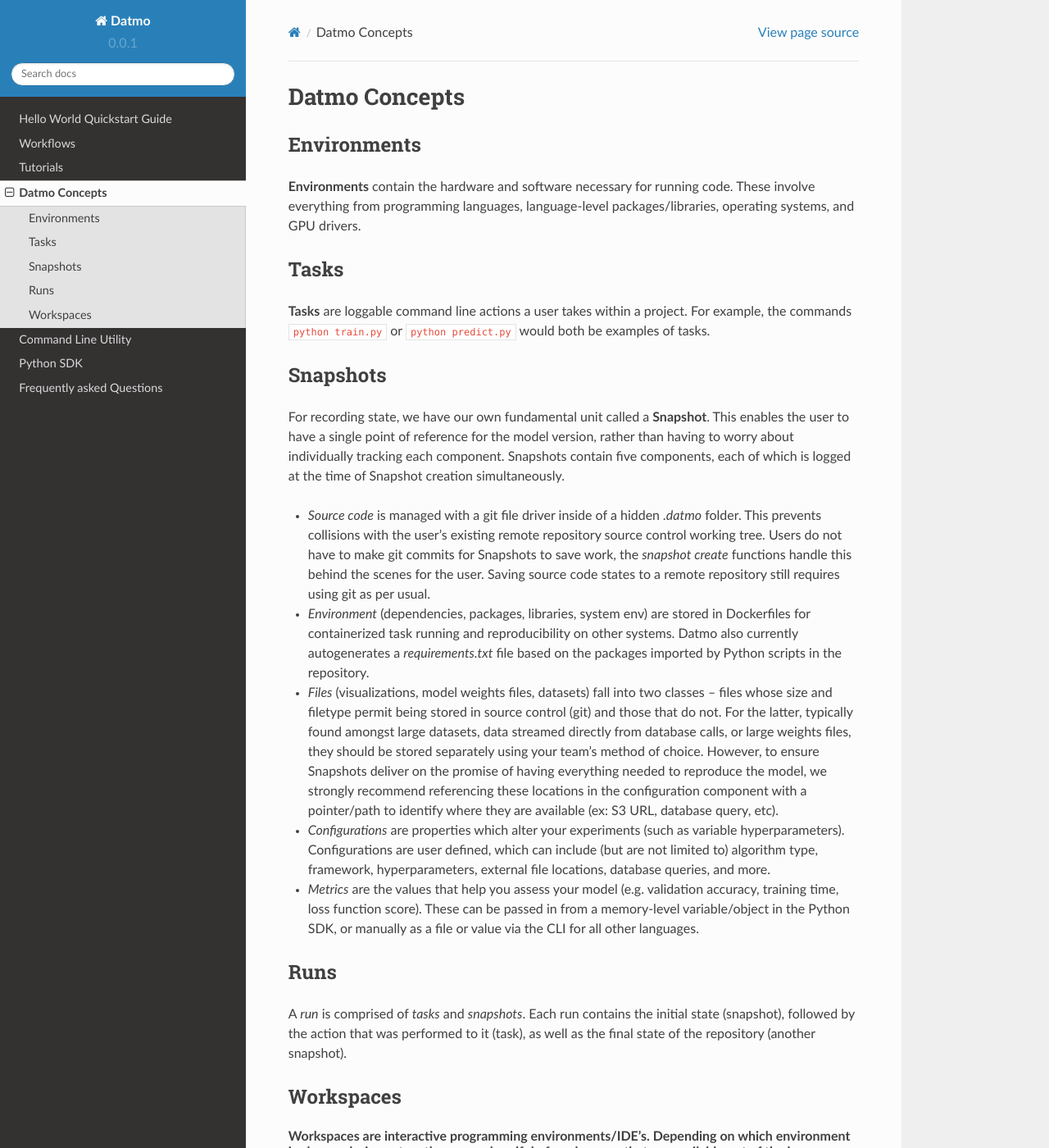
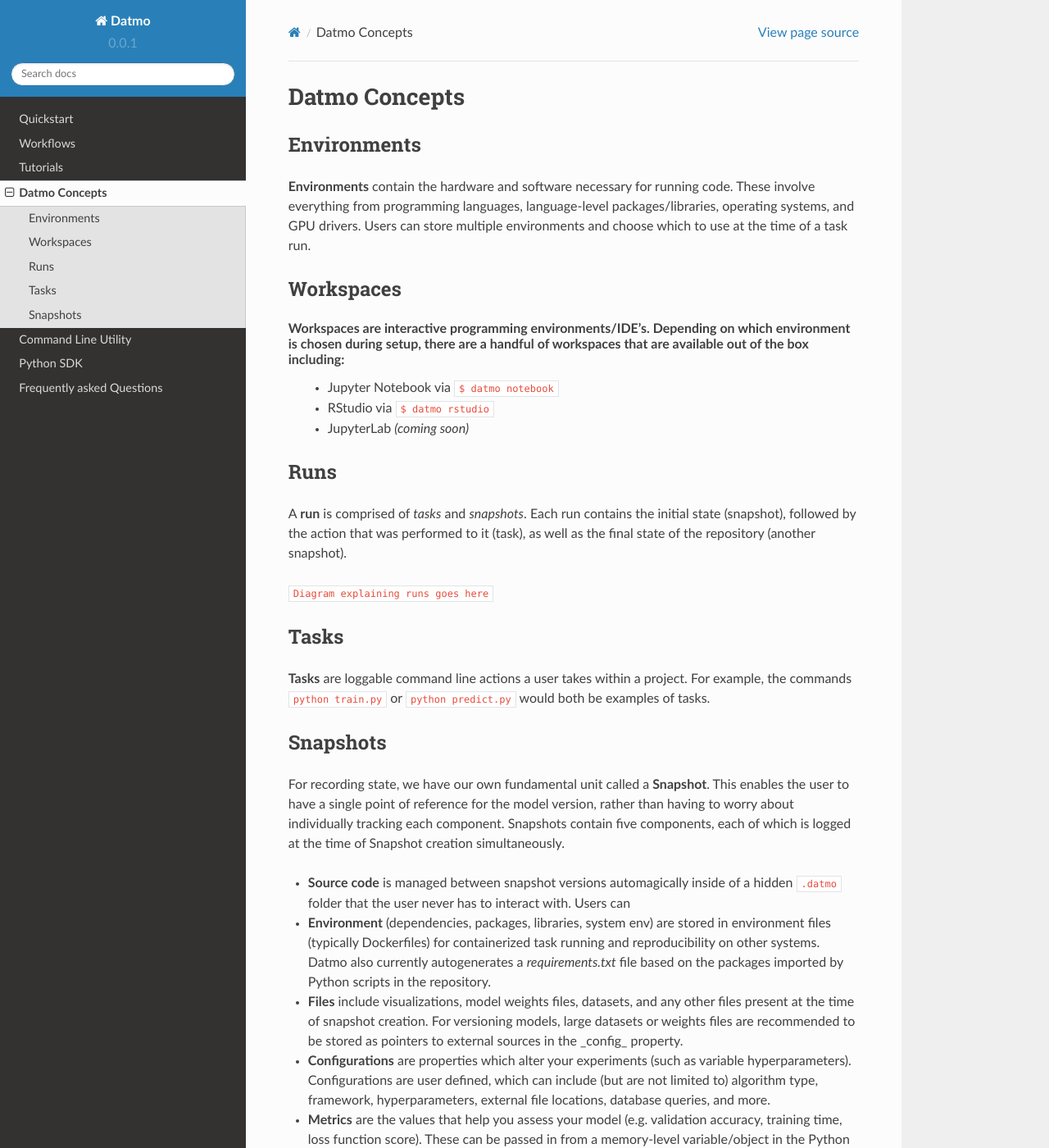
Before and after one commit to datmo/datmo, a Sphinx documentation site: the page built from docs/concepts.rst, in a window 1280 px wide and 1400 px high. Shown: the whole window at 82% size. Built offline with Sphinx 7.4.7 and the Read the Docs theme 2.0.0, drawn with Linux system fonts in a browser that asks for light colours; pages that are not in the unit, such as notebooks, are missing from menus; some of the changed text lies outside the part shown.

Commit message:
Added hello world example to Quickstart docs, and changes to concepts docs

```diff
--- a/docs/concepts.rst
+++ b/docs/concepts.rst
@@ -4,7 +4,25 @@
 Environments
 -------------
 
-**Environments** contain the hardware and software necessary for running code. These involve everything from programming languages, language-level packages/libraries, operating systems, and GPU drivers.
+**Environments** contain the hardware and software necessary for running code. These involve everything from programming languages, language-level packages/libraries, operating systems, and GPU drivers. Users can store multiple environments and choose which to use at the time of a task run.
+
+
+Workspaces
+------------
+
+**Workspaces** are interactive programming environments/IDE's. Depending on which environment is chosen during setup, there are a handful of workspaces that are available out of the box including:
+    - Jupyter Notebook via ``$ datmo notebook``
+    - RStudio via ``$ datmo rstudio``
+    - JupyterLab *(coming soon)*
+
+
+Runs
+--------------
+
+A **run** is comprised of *tasks* and *snapshots*. Each run contains the initial state (snapshot), followed by the action that was performed to it (task), as well as the final state of the repository (another snapshot).
+
+
+``Diagram explaining runs goes here``
 
 
 Tasks
@@ -18,30 +36,15 @@
 
 For recording state, we have our own fundamental unit called a **Snapshot**. This enables the user to have a single point of reference for the model version, rather than having to worry about individually tracking each component. Snapshots contain five components, each of which is logged at the time of Snapshot creation simultaneously.
 
-- *Source code* is managed with a git file driver inside of a hidden `.datmo` folder. This prevents collisions with the user’s existing remote repository source control working tree. Users do not have to make git commits for Snapshots to save work, the `snapshot create` functions handle this behind the scenes for the user. Saving source code states to a remote repository still requires using git as per usual.
+- **Source code** is managed between snapshot versions automagically inside of a hidden ``.datmo`` folder that the user never has to interact with. Users can
 
 
-- *Environment* (dependencies, packages, libraries, system env) are stored in Dockerfiles for containerized task running and reproducibility on other systems. Datmo also currently autogenerates a `requirements.txt` file based on the packages imported by Python scripts in the repository.
+- **Environment** (dependencies, packages, libraries, system env) are stored in environment files (typically Dockerfiles) for containerized task running and reproducibility on other systems. Datmo also currently autogenerates a `requirements.txt` file based on the packages imported by Python scripts in the repository.
 
 
-- *Files* (visualizations, model weights files, datasets) fall into two classes -- files whose size and filetype permit being stored in source control (git) and those that do not. For the latter, typically found amongst large datasets, data streamed directly from database calls, or large weights files, they should be stored separately using your team’s method of choice. However, to ensure Snapshots deliver on the promise of having everything needed to reproduce the model, we strongly recommend referencing these locations in the configuration component with a pointer/path to identify where they are available (ex: S3 URL, database query, etc).
+- **Files** include visualizations, model weights files, datasets, and any other files present at the time of snapshot creation. For versioning models, large datasets or weights files are recommended to be stored as pointers to external sources in the _config_ property.
 
 
-- *Configurations* are properties which alter your experiments (such as variable hyperparameters). Configurations are user defined, which can include (but are not limited to) algorithm type, framework, hyperparameters, external file locations, database queries, and more.
+- **Configurations** are properties which alter your experiments (such as variable hyperparameters). Configurations are user defined, which can include (but are not limited to) algorithm type, framework, hyperparameters, external file locations, database queries, and more.
 
-- *Metrics* are the values that help you assess your model (e.g. validation accuracy, training time, loss function score). These can be passed in from a memory-level variable/object in the Python SDK, or manually as a file or value via the CLI for all other languages.
-
-
-Runs
---------------
-
-A *run* is comprised of *tasks* and *snapshots*. Each run contains the initial state (snapshot), followed by the action that was performed to it (task), as well as the final state of the repository (another snapshot).
-
-
-Workspaces
-------------
-
-Workspaces are interactive programming environments/IDE's. Depending on which environment is chosen during setup, there are a handful of workspaces that are available out of the box including:
-    - Jupyter Notebook via ``$ datmo notebook``
-    - RStudio via ``$ datmo rstudio``
-    - JupyterLab *(coming soon)*
+- **Metrics** are the values that help you assess your model (e.g. validation accuracy, training time, loss function score). These can be passed in from a memory-level variable/object in the Python SDK, or manually as a file or value via the CLI for all other languages.
--- a/docs/hello_world.rst
+++ /dev/null
@@ -1,2 +0,0 @@
-Hello World Quickstart Guide
-===================================
--- a/docs/index.rst
+++ b/docs/index.rst
@@ -17,8 +17,8 @@
 .. toctree::
     :maxdepth: 3
 
-    hello_world
-    examples
+    quickstart
+    workflows
     tutorials
     concepts
     cli
```
Also changed, not shown: docs/quickstart.rst (added, +59 -0 lines), docs/workflows.rst (renamed from docs/examples.rst).
